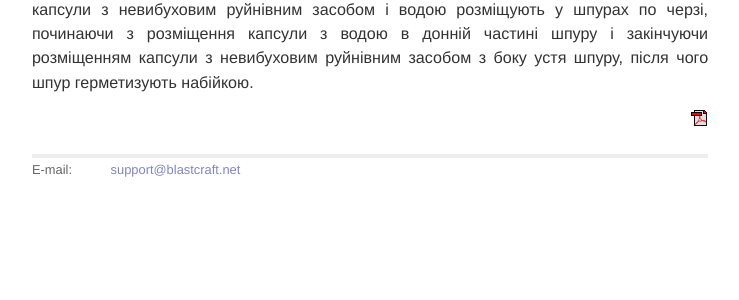
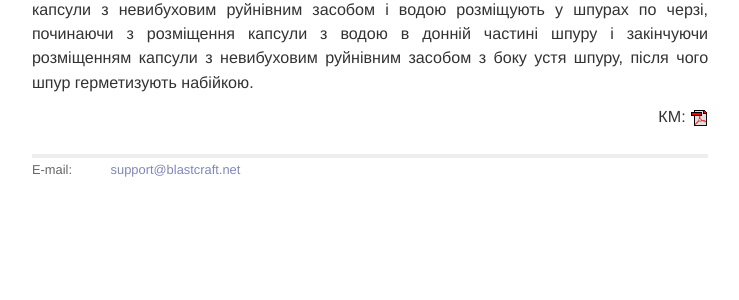
Before and after one commit to blastcraft/blastcraft.github.io, a Jekyll site: the page built from _posts/2014-03-09-pat70374.markdown, in a window 1280 px wide. Shown: the part 369-669 px from the top of the page, without its empty margins (270-1009 px from the left). Built offline with Jekyll 4.4.1, drawn with Linux system fonts in a browser that asks for light colours; Markdown is read by kramdown in place of the engine named in the settings.

Commit message:
patents
correction

```diff
--- a/_posts/2014-03-09-pat70374.markdown
+++ b/_posts/2014-03-09-pat70374.markdown
@@ -13,5 +13,5 @@ categories: patent
 водою  в  донній  частині  шпуру  і  закінчуючи  розміщенням  капсули  з  невибуховим  руйнівним
 засобом з боку устя шпуру, після чого шпур герметизують набійкою.
 <p align="right">
-<a href="http://www.blastcraft.net/files/patents/70374.pdf" target="_blank"><img src="/img/pdf.gif"></a>
+КМ: <a href="http://www.blastcraft.net/files/patents/70374.pdf" target="_blank"><img src="/img/pdf.gif"></a>
 </p>
--- a/_posts/2014-03-09-pat78078.markdown
+++ b/_posts/2014-03-09-pat78078.markdown
@@ -30,5 +30,5 @@ categories: patent
 цьому щільність набивки з боку патрона-бойовика
 більше  щільності  вибухової  речовини,  а  з  проти-лежного боку - менше щільності вибухової речовини.
 <p align="right">
-<a href="http://www.blastcraft.net/files/patents/78078.pdf" target="_blank"><img src="/img/pdf.gif"></a>
+Винахід: <a href="http://www.blastcraft.net/files/patents/78078.pdf" target="_blank"><img src="/img/pdf.gif"></a>
 </p>
```
